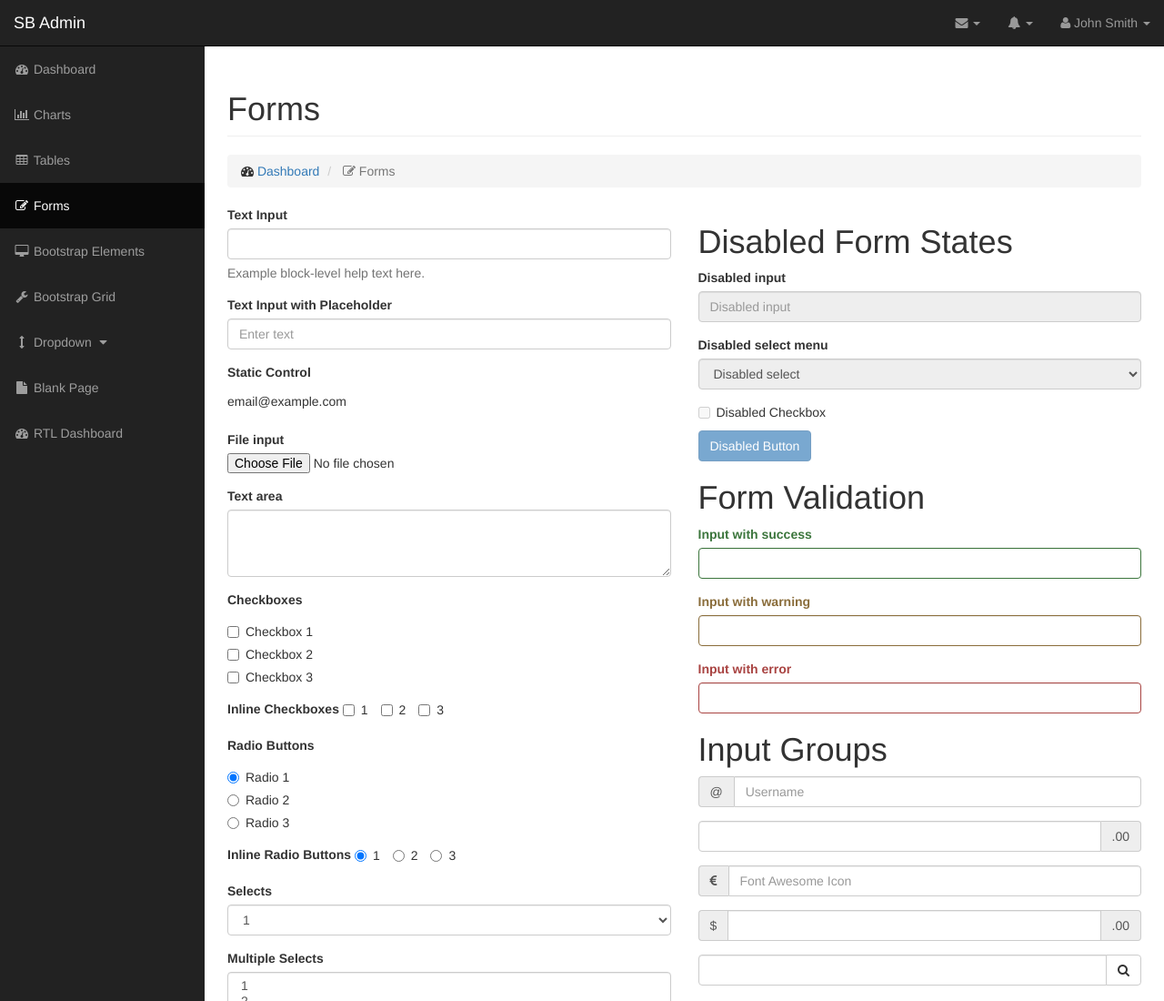
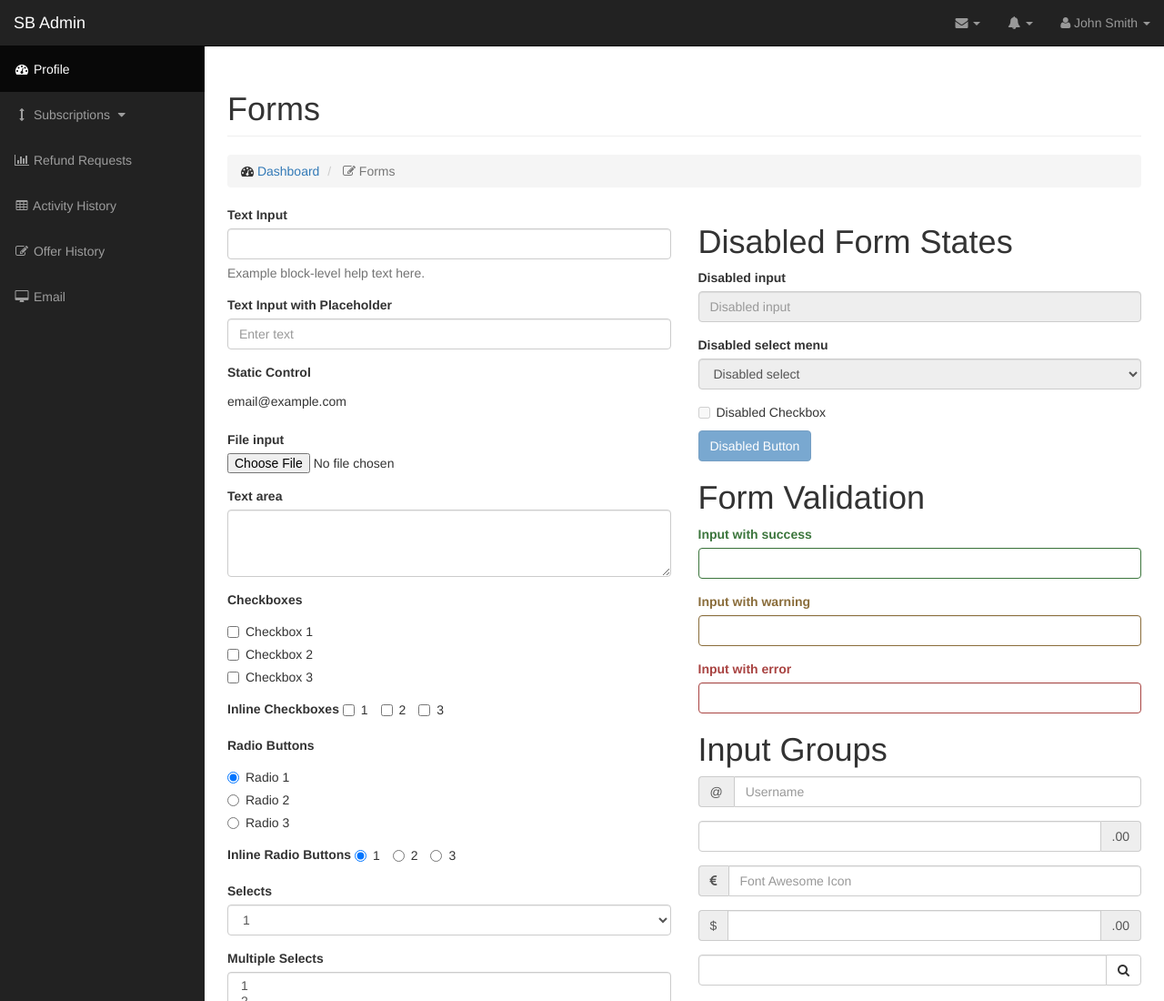
Before and after one commit to andalau/agentportal, a plain HTML site: page forms.html in a window 1280 px wide. Shown: the top 1100 px of the page at 91% size. Drawn offline with Linux system fonts and the light colour scheme.

Commit message:
update side menus

```diff
--- a/forms.html
+++ b/forms.html
@@ -149,40 +149,41 @@
             <!-- Sidebar Menu Items - These collapse to the responsive navigation menu on small screens -->
             <div class="collapse navbar-collapse navbar-ex1-collapse">
                 <ul class="nav navbar-nav side-nav">
+                    <li class="active">
+                        <a href="index.html"><i class="fa fa-fw fa-dashboard"></i> Profile</a>
+                    </li>
+
                     <li>
-                        <a href="index.html"><i class="fa fa-fw fa-dashboard"></i> Dashboard</a>
+                        <a href="javascript:;" data-toggle="collapse" data-target="#demo"><i class="fa fa-fw fa-arrows-v"></i> Subscriptions <i class="fa fa-fw fa-caret-down"></i></a>
+                        <ul id="demo" class="collapse">
+                            <li>
+                                <a href="#">LiveCareer</a>
+                            </li>
+                            <li>
+                                <a href="#">MyPerfectResume</a>
+                            </li>
+                        </ul>
                     </li>
                     <li>
-                        <a href="charts.html"><i class="fa fa-fw fa-bar-chart-o"></i> Charts</a>
+                        <a href="charts.html"><i class="fa fa-fw fa-bar-chart-o"></i> Refund Requests</a>
                     </li>
                     <li>
-                        <a href="tables.html"><i class="fa fa-fw fa-table"></i> Tables</a>
-                    </li>
-                    <li class="active">
-                        <a href="forms.html"><i class="fa fa-fw fa-edit"></i> Forms</a>
+                        <a href="tables.html"><i class="fa fa-fw fa-table"></i> Activity History</a>
                     </li>
                     <li>
-                        <a href="bootstrap-elements.html"><i class="fa fa-fw fa-desktop"></i> Bootstrap Elements</a>
+                        <a href="forms.html"><i class="fa fa-fw fa-edit"></i> Offer History</a>
                     </li>
                     <li>
+                        <a href="bootstrap-elements.html"><i class="fa fa-fw fa-desktop"></i> Email</a>
+                    </li>
+<!--                     <li>
                         <a href="bootstrap-grid.html"><i class="fa fa-fw fa-wrench"></i> Bootstrap Grid</a>
-                    </li>
-                    <li>
-                        <a href="javascript:;" data-toggle="collapse" data-target="#demo"><i class="fa fa-fw fa-arrows-v"></i> Dropdown <i class="fa fa-fw fa-caret-down"></i></a>
-                        <ul id="demo" class="collapse">
-                            <li>
-                                <a href="#">Dropdown Item</a>
-                            </li>
-                            <li>
-                                <a href="#">Dropdown Item</a>
-                            </li>
-                        </ul>
                     </li>
                     <li>
                         <a href="blank-page.html"><i class="fa fa-fw fa-file"></i> Blank Page</a>
                     </li>
                     <li>
-                        <a href="index-rtl.html"><i class="fa fa-fw fa-dashboard"></i> RTL Dashboard</a>
+                        <a href="index-rtl.html"><i class="fa fa-fw fa-dashboard"></i> RTL Dashboard</a> -->
                     </li>
                 </ul>
             </div>
```
Also changed, not shown: blank-page.html (+19 -18 lines), bootstrap-elements.html (+20 -19 lines), bootstrap-grid.html (+19 -18 lines), charts.html (+20 -19 lines), tables.html (+20 -19 lines).
